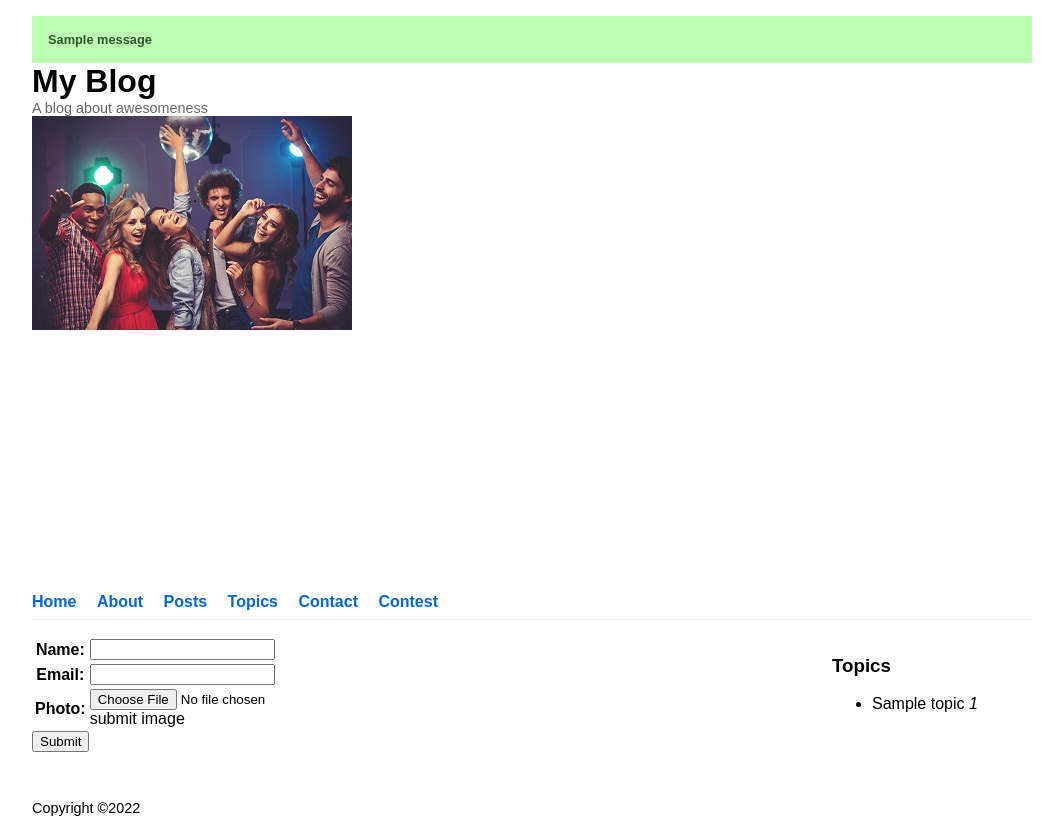
After one commit to Roopa-Karanam/roopa_blog, a Django app: page /contest/ in a window 1280 px wide. The commit adds this page. Shown: the whole page, without its empty margins (108-1171 px from the left). Run offline with Django 4.2, Linux system fonts and the light colour scheme; tables that the repository leaves empty hold one stand-in row (values such as "Sample post"); one stand-in notice (Sample message) is shown; some libraries are stand-ins or nearby versions.

Commit message:
added the photo contest

```diff
--- a/blogroopa/models.py
+++ b/blogroopa/models.py
@@ -89,6 +89,31 @@ class Post(models.Model):
 
         return reverse('post-detail', kwargs=kwargs)
 
+class Contact(models.Model):
+    first_name = models.CharField(max_length=50)
+    last_name = models.CharField(max_length=50)
+    email = models.EmailField()
+    message = models.TextField()
+    submitted = models.DateTimeField(auto_now_add=True)
+
+    class Meta:
+        ordering = ['-submitted']
+
+    def __str__(self):
+        return f'{self.submitted.date()}: {self.email}'
+class Contest(models.Model):
+    name=models.CharField(max_length=50)
+    email = models.EmailField()
+    photo = models.ImageField(
+        blank=True,
+        null=True,
+        help_text='submit image'
+    )
+    submitted = models.DateTimeField(auto_now_add=True)
+
+
+
+
 
 
 
--- a/blogroopa/static/blogroopa/base.css
+++ b/blogroopa/static/blogroopa/base.css
@@ -120,3 +120,20 @@ html {
 #post-detail-article .content {
   margin: 2rem 0;
 }
+/* Messages */
+.django-messages {
+  font-size: 0.8rem;
+  font-weight: bold;
+  padding: 0;
+  list-style: none;
+}
+
+.django-messages div {
+  padding: 1rem;
+}
+
+.django-messages .success {
+  background: #bdfcb3;
+  color: #355430;
+}
+/ * ... */
--- a/blogroopa/templates/blogroopa/base.html
+++ b/blogroopa/templates/blogroopa/base.html
@@ -8,6 +8,13 @@
 </head>
 
 <body>
+{% if messages %}
+  <div class="django-messages">
+    {% for message in messages %}
+    <div{% if message.tags %} class="{{ message.tags }}"{% endif %}>{{ message }}</div>
+    {% endfor %}
+  </div>
+  {% endif %}
   <!-- The header -->
   <header id="site-header">
      <h1>My Blog</h1>
@@ -23,7 +30,8 @@
       <li><a href="{% url "about" %}">About</a></li>
        <li><a href="{% url "post-list" %}">Posts</a></li>
        <li><a href="{% url "topic-list" %}">Topics</a></li>
-      <li><a href="#">Contact</a></li>
+      <li><a href="{% url "contact" %}">Contact</a></li>
+      <li><a href="{% url "contest" %}">Contest</a></li>
     </ul>
   </nav>
 
--- /dev/null
+++ b/blogroopa/templates/blogroopa/contest_form.html
@@ -0,0 +1,17 @@
+{# blogroopa/templates/blogroopa/contest_form.html #}
+
+{% extends "blogroopa/base.html" %}
+
+{% block page_title %}Contest{% endblock %}
+
+
+{% block main %}
+
+<form method="post">
+  {% csrf_token %}
+  <table>
+    {{ form.as_table }}
+  </table>
+  <button type="submit">Submit</button>
+</form>
+{% endblock %}
--- a/blogroopa/views.py
+++ b/blogroopa/views.py
@@ -1,10 +1,11 @@
-from django.views import View
+
 from django.shortcuts import render
 from . import models
-from django.db.models import Count
+#from django.db.models import Count
 from django.views.generic.base import TemplateView
-from django.views.generic import ListView
-from django.views.generic import DetailView
+from django.urls import reverse_lazy
+from django.contrib import messages
+from django.views.generic import DetailView, CreateView, FormView, ListView
 
 # Create your views here.
 
@@ -33,6 +34,22 @@ class TopicListView(ListView):
     model = models.Topic
     context_object_name = 'topics'
     queryset = models.Topic.objects.all()  # Customized queryset
+class ContestFormView(CreateView):
+    model=models.Contest
+    success_url = reverse_lazy('home')
+    fields = [
+        'name',
+        'email',
+        'photo',
+    ]
+    def form_valid(self, form):
+        messages.add_message(
+            self.request,
+            messages.SUCCESS,
+            'Thank you for the submission.'
+        )
+        return super().form_valid(form)
+
 
 
 class PostDetailView(DetailView):
@@ -56,3 +73,20 @@ class TopicDetailView(DetailView):
     model = models.Topic
     def get_queryset(self):
         return super().get_queryset().all()
+class ContactFormView(CreateView):
+    model = models.Contact
+    success_url = reverse_lazy('home')
+    fields = [
+        'first_name',
+        'last_name',
+        'email',
+        'message',
+    ]
+
+    def form_valid(self, form):
+        messages.add_message(
+            self.request,
+            messages.SUCCESS,
+            'Thank you! Your message has been sent.'
+        )
+        return super().form_valid(form)
--- a/roopa_blog/urls.py
+++ b/roopa_blog/urls.py
@@ -14,9 +14,12 @@ Including another URLconf
     2. Add a URL to urlpatterns:  path('blog/', include('blog.urls'))
 """
 from django.contrib import admin
-from django.urls import path
+from django.urls import path,include
 #from . import views   # Import the views module
 from blogroopa import views
+from django.conf import settings
+from django.conf.urls.static import static
+
 
 urlpatterns = [
     #path('', views.index),  # Add our index view to the URL patterns
@@ -42,6 +45,7 @@ urlpatterns = [
         name='topic-detail',
     ),
     path('topics/', views.TopicListView.as_view(), name='topic-list'),
-
-
-]
+    path('contact/', views.ContactFormView.as_view(), name='contact'),
+    path('contest/', views.ContestFormView.as_view(), name='contest'),
+    path('ckeditor/', include('ckeditor_uploader.urls')),
+] + static(settings.MEDIA_URL, document_root=settings.MEDIA_ROOT)
```
Also changed, not shown: blogroopa/admin.py (+41 -0 lines), blogroopa/templates/blogroopa/contact_form.html (added, +15 -0 lines), roopa_blog/settings.py (+11 -1 lines), blogroopa/migrations/0004_contact.py (added), blogroopa/migrations/0005_contest.py (added), 1 other file.
